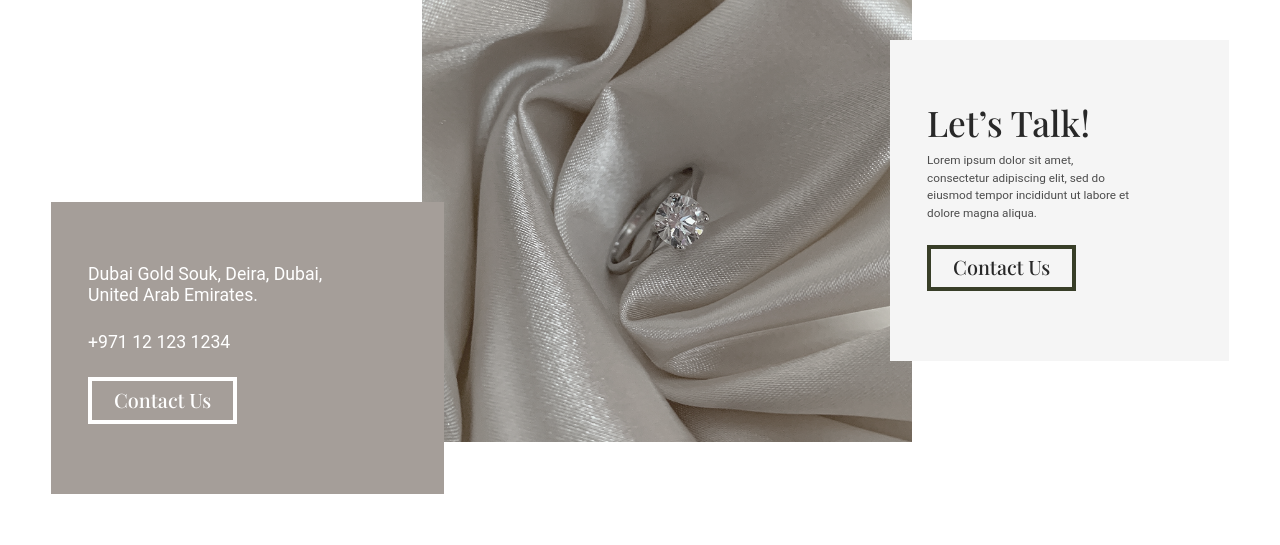
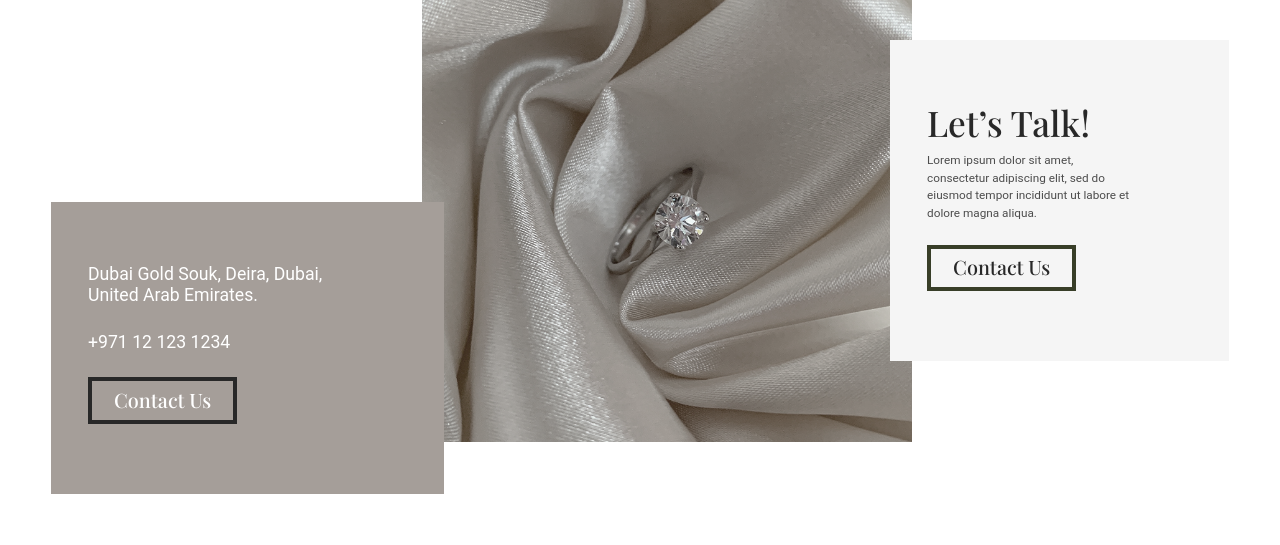
Before and after one commit to arsalanahmeddev1/antonio-careena, a plain HTML site: page index.html in a window 1280 px wide. In both pictures the pointer is over the link 162 px from the left and 3428 px from the top of the page. Shown: the part 3028-3573 px from the top of the page. Drawn offline with nearby package versions, Linux system fonts and the light colour scheme.

Commit message:
added button hover

```diff
--- a/assets/css/style.css
+++ b/assets/css/style.css
@@ -288,6 +288,10 @@ img {
   background-color: var(--theme-color);
   color: var(--default-color);
 }
+.secondry-button:hover {
+  border: 4px solid var(--theme-color);
+
+}
 /* responsive */
 .close-menu i,
 .open-menu i {
```
